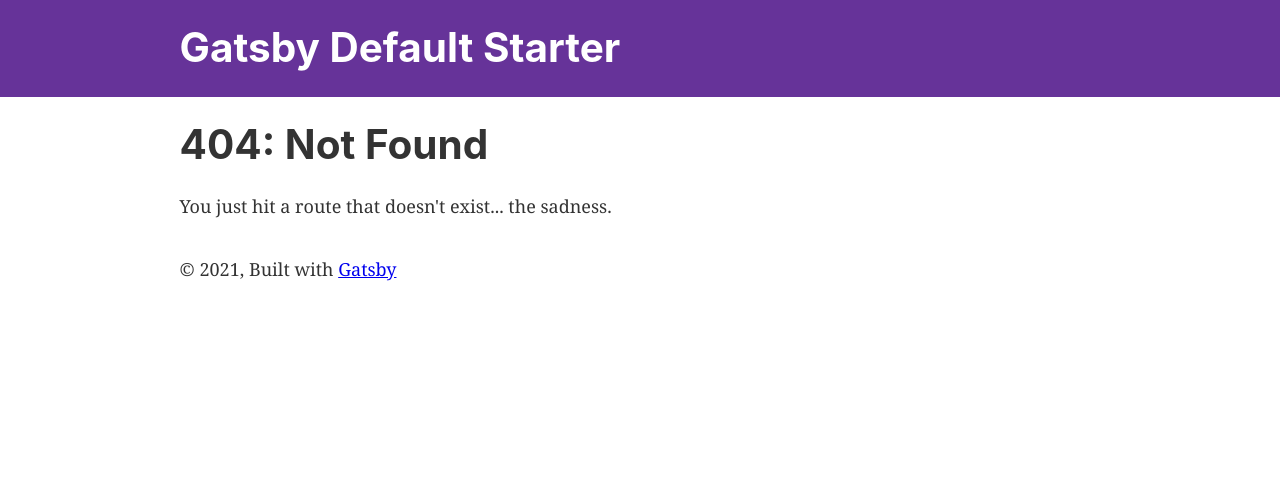
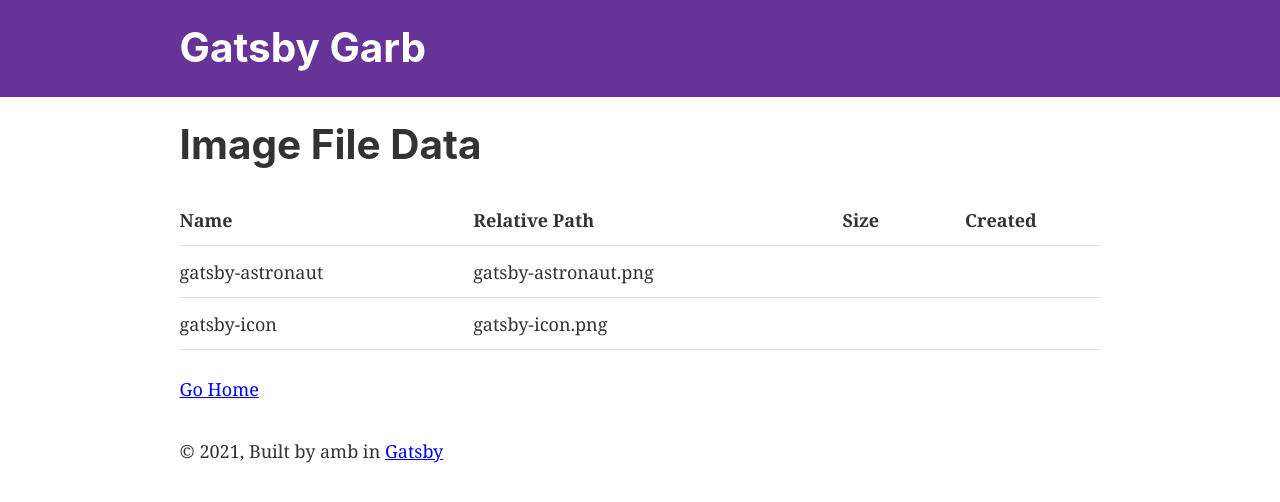
Before and after one commit to anna-m-b/gatsby-garb, a Gatsby site: page /page-3 in a window 1280 px wide. Before the commit this address had no page. Built offline with nearby package versions, Linux system fonts and the light colour scheme; Gatsby itself is replaced by a stand-in of ours.

Commit message:
Add page 3 with a table displaying data from project images, queried with graphql

```diff
--- a/gatsby-config.js
+++ b/gatsby-config.js
@@ -1,8 +1,8 @@
 module.exports = {
   siteMetadata: {
-    title: `Gatsby Default Starter`,
+    title: `Gatsby Garb`,
     description: `Kick off your next, great Gatsby project with this default starter. This barebones starter ships with the main Gatsby configuration files you might need.`,
-    author: `@gatsbyjs`,
+    author: `amb`,
   },
   plugins: [
     `gatsby-plugin-react-helmet`,
--- a/src/components/layout.js
+++ b/src/components/layout.js
@@ -12,20 +12,23 @@ import { useStaticQuery, graphql } from "gatsby"
 import Header from "./header"
 import "./layout.css"
 
-const Layout = ({ children }) => {
-  const data = useStaticQuery(graphql`
-    query SiteTitleQuery {
-      site {
-        siteMetadata {
-          title
-        }
+const GET_SITEMETADATA = graphql`
+  query SiteTitleQuery {
+    site {
+      siteMetadata {
+        title
+        author
       }
     }
-  `)
+  }
+`
+const Layout = ({ children }) => {
+  const data = useStaticQuery(GET_SITEMETADATA)
+  const { title, author } = data.site.siteMetadata
 
   return (
     <>
-      <Header siteTitle={data.site.siteMetadata?.title || `Title`} />
+      <Header siteTitle={title || `Title`} />
       <div
         style={{
           margin: `0 auto`,
@@ -39,7 +42,7 @@ const Layout = ({ children }) => {
             marginTop: `2rem`,
           }}
         >
-          © {new Date().getFullYear()}, Built with
+          © {new Date().getFullYear()}, Built by {author} in
           {` `}
           <a href="https://www.gatsbyjs.com">Gatsby</a>
         </footer>
--- a/src/pages/page-2.js
+++ b/src/pages/page-2.js
@@ -9,6 +9,9 @@ const SecondPage = () => (
     <SEO title="Page two" />
     <h1>Hi from the second page</h1>
     <p>Welcome to page 2</p>
+    <Link to="/page-3" style={{ display: "block" }}>
+      Go to page 3
+    </Link>
     <Link to="/">Go back to the homepage</Link>
   </Layout>
 )
--- /dev/null
+++ b/src/pages/page-3.js
@@ -0,0 +1,53 @@
+import * as React from "react"
+import { Link } from "gatsby"
+import { useStaticQuery, graphql } from "gatsby"
+
+import Layout from "../components/layout"
+
+const GET_IMAGEDATA = graphql`
+  query SiteImagesQuery {
+    allFile {
+      edges {
+        node {
+          relativePath
+          name
+          prettySize
+          birthTime
+        }
+      }
+    }
+  }
+`
+
+const Page3 = () => {
+  const data = useStaticQuery(GET_IMAGEDATA)
+  return (
+    <Layout>
+      <h1>Image File Data</h1>
+      <table>
+        <thead>
+          <tr>
+            <th>Name</th>
+            <th>Relative Path</th>
+            <th>Size</th>
+            <th>Created</th>
+          </tr>
+        </thead>
+        <tbody>
+          {data.allFile.edges.map(({ node }, index) => (
+            <tr key={index}>
+              <td>{node.name}</td>
+              <td>{node.relativePath}</td>
+              <td>{node.prettySize}</td>
+              <td>{node.birthTime}</td>
+            </tr>
+          ))}
+        </tbody>
+      </table>
+
+      <Link to="/">Go Home</Link>
+    </Layout>
+  )
+}
+
+export default Page3
```
Also changed, not shown: gatsby-browser.js (deleted, +0 -7 lines).
